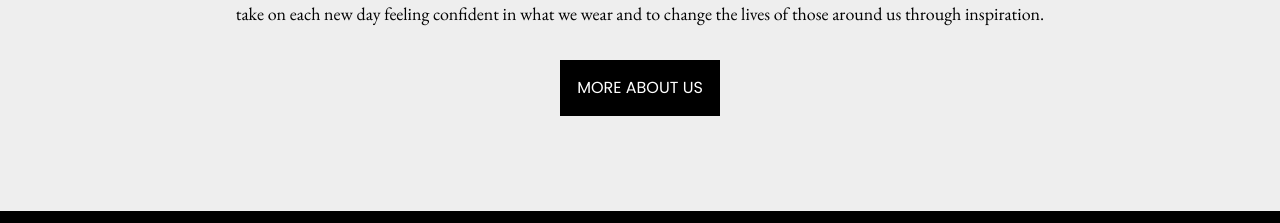
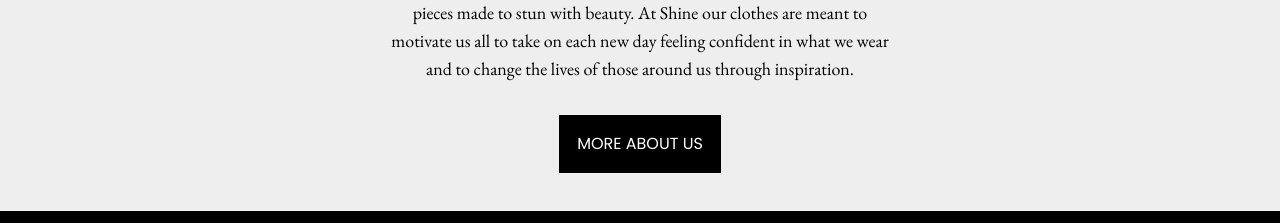
Before and after one commit to NMc0der/Ecommerce-Clothing, a React (Vite) app: page / in a window 1280 px wide. Shown: the part 1139-1362 px from the top of the page. Built offline with nearby package versions, Linux system fonts and the light colour scheme; a web font is replaced by a local one.

Commit message:
added link to about page in homeAbout section

```diff
--- a/src/components/HomeAbout.jsx
+++ b/src/components/HomeAbout.jsx
@@ -1,10 +1,10 @@
 import Button from "./Button";
-
+import { Link } from "react-router-dom";
 const HomeAbout = () => {
   return (
     <div
       className="h-[550px] text-center  bg-[#EEEEEE] flex flex-col items-center
-    gap-1 justify-center tablet:gap-4 sm:gap-8 px-[10%] font-Garamond"
+    gap-1 justify-center tablet:gap-4 sm:gap-8 px-[10%] xl:px-[30%] font-Garamond"
     >
       <h2 className="tablet:text-2xl font-semibold">
         Can clothing change someones life?
@@ -22,9 +22,9 @@ const HomeAbout = () => {
         motivate us all to take on each new day feeling confident in what we
         wear and to change the lives of those around us through inspiration.
       </p>
-      <div className="text-white">
-        <Button text={"MORE ABOUT US"} />
-      </div>
+      <Link className="text-white border-[1px] border-black" to={"/about"}>
+        <Button border={false} text={"MORE ABOUT US"} />
+      </Link>
     </div>
   );
 };
```
